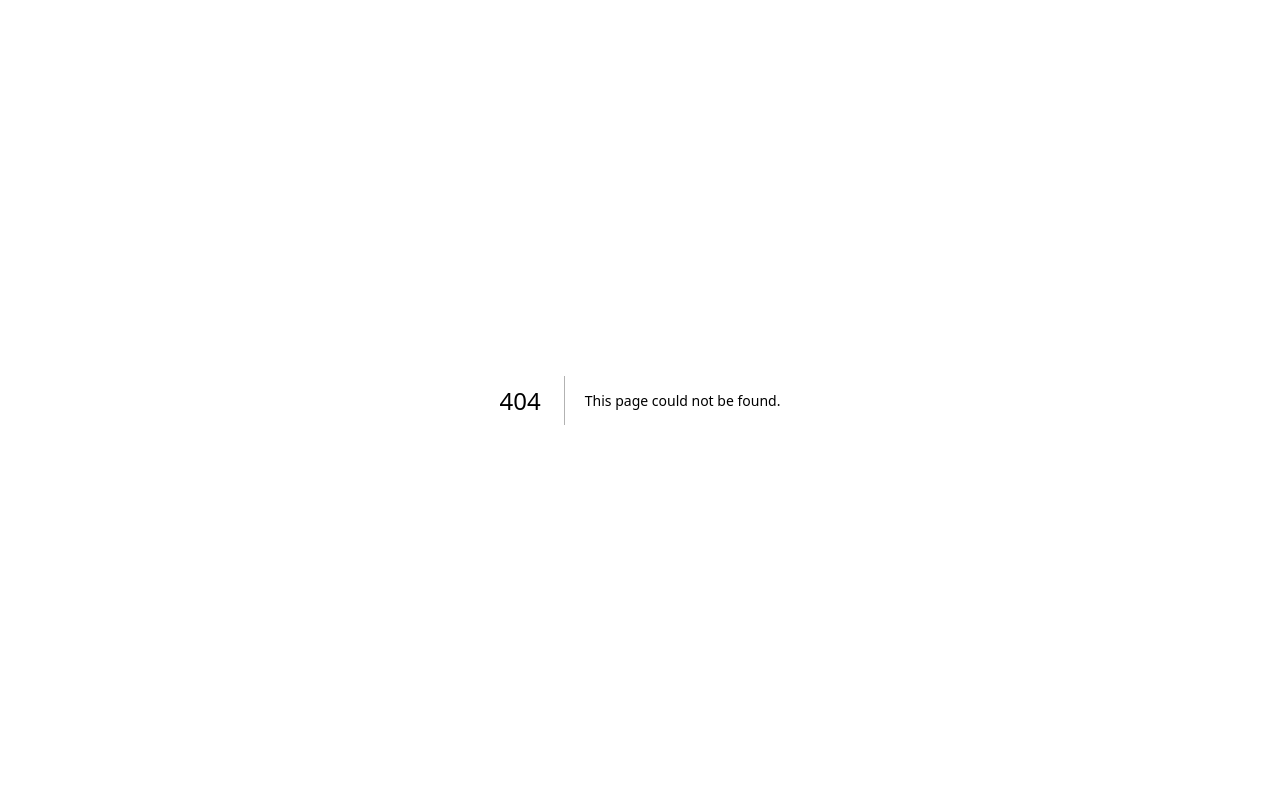
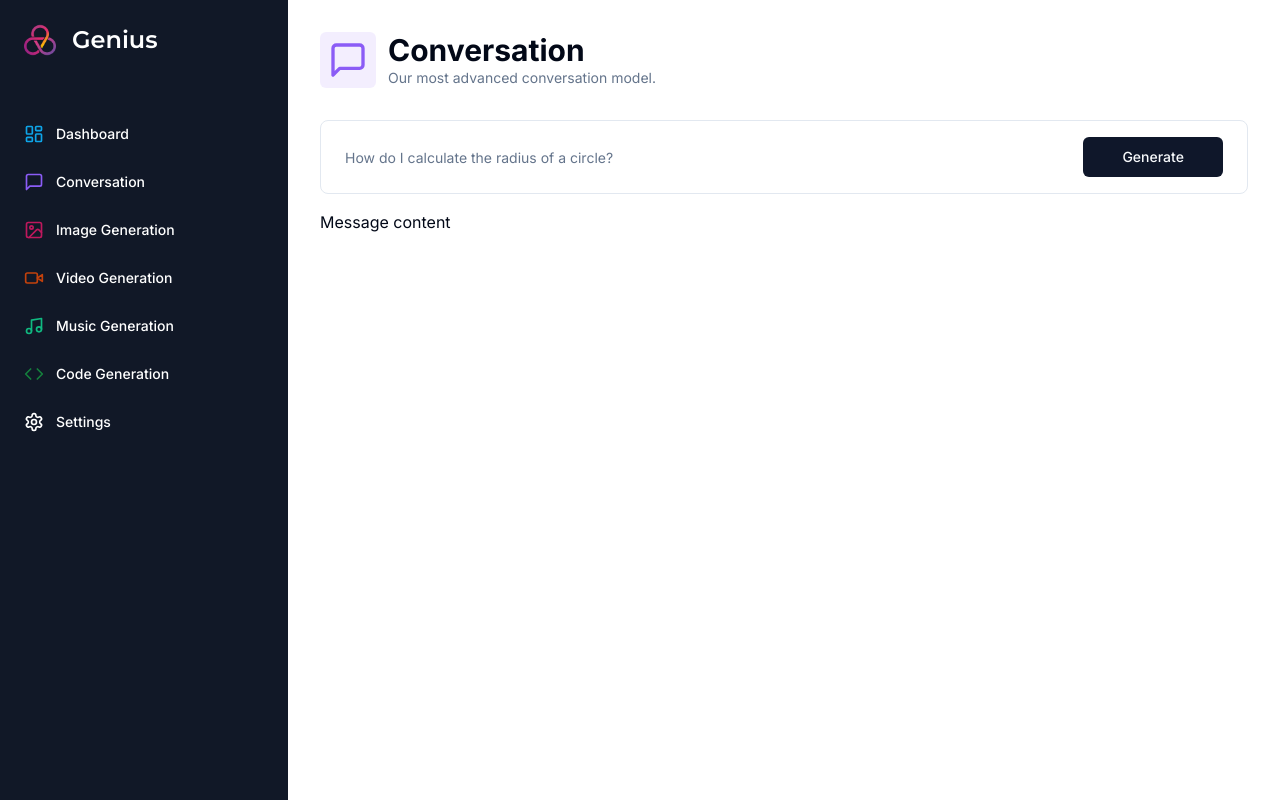
Before and after one commit to James-Adin/saas-ai-platform, a Next.js app: page /conversation in a window 1280 px wide. Before the commit this address had no page. Built offline with nearby package versions, Linux system fonts and the light colour scheme.

Commit message:
Conversation UI

```diff
--- /dev/null
+++ b/app/(dashboard)/(routes)/conversation/constants.ts
@@ -0,0 +1,7 @@
+import * as z from 'zod';
+
+export const formSchema = z.object({
+  prompt: z.string().min(1, {
+    message: 'Prompt is required.',
+  }),
+});
--- /dev/null
+++ b/app/(dashboard)/(routes)/conversation/page.tsx
@@ -0,0 +1,87 @@
+'use client';
+
+import * as z from 'zod';
+import { Heading } from '@/components/heading';
+import { MessageSquare } from 'lucide-react';
+import { useForm } from 'react-hook-form';
+import { formSchema } from './constants';
+import { zodResolver } from '@hookform/resolvers/zod';
+import { Form, FormControl, FormField, FormItem } from '@/components/ui/form';
+import { Input } from '@/components/ui/input';
+import { Button } from '@/components/ui/button';
+
+const ConversationPage = () => {
+  const form = useForm<z.infer<typeof formSchema>>({
+    resolver: zodResolver(formSchema),
+    defaultValues: {
+      prompt: '',
+    },
+  });
+
+  const isLoading = form.formState.isSubmitting;
+
+  const onSubmit = async (values: z.infer<typeof formSchema>) => {
+    console.log(values);
+  };
+
+  return (
+    <div>
+      <Heading
+        title="Conversation"
+        description="Our most advanced conversation model."
+        icon={MessageSquare}
+        iconColor="text-violet-500"
+        bgColor="bg-violet-500/10"
+      />
+
+      <div className="px-4 lg:px-8">
+        <div>
+          <Form {...form}>
+            <form
+              onSubmit={form.handleSubmit(onSubmit)}
+              className="
+                rounded-lg
+                border
+                w-full
+                p-4
+                px-3
+                md:px-6
+                focus-within:shadow-sm
+                grid
+                grid-cols-12
+                gap-2
+              "
+            >
+              <FormField
+                name="prompt"
+                render={({ field }) => (
+                  <FormItem className="col-span-12 lg:col-span-10">
+                    <FormControl className="m-0 p-0">
+                      <Input
+                        className="border-0 outline-none focus-visible:ring-0 focus-visible:ring-transparent"
+                        disabled={isLoading}
+                        placeholder="How do I calculate the radius of a circle?"
+                        {...field}
+                      />
+                    </FormControl>
+                  </FormItem>
+                )}
+              />
+              <Button
+                className="col-span-12 lg:col-span-2 w-full"
+                type="submit"
+                disabled={isLoading}
+                size="icon"
+              >
+                Generate
+              </Button>
+            </form>
+          </Form>
+        </div>
+        <div className="space-y-4 mt-4">Message content</div>
+      </div>
+    </div>
+  );
+};
+
+export default ConversationPage;
--- /dev/null
+++ b/components/heading.tsx
@@ -0,0 +1,34 @@
+//import {LucidIcon} from "lucide-react"
+
+//import { Icon } from "lucide-react";
+import { cn } from '@/lib/utils';
+
+interface HeadingProps {
+  title: string;
+  description: string;
+  icon: any;
+  iconColor?: string;
+  bgColor?: string;
+}
+
+export const Heading = ({
+  title,
+  description,
+  icon: Icon,
+  iconColor,
+  bgColor,
+}: HeadingProps) => {
+  return (
+    <>
+      <div className="px-4 lg:px-8 flex items-center gap-x-3 mb-8">
+        <div className={cn('p-2 w-fit rounded-md', bgColor)}>
+          <Icon className={cn('w-10 h-10', iconColor)} />
+        </div>
+        <div>
+          <h2 className="text-3xl font-bold">{title}</h2>
+          <p className="text-sm text-muted-foreground">{description}</p>
+        </div>
+      </div>
+    </>
+  );
+};
--- /dev/null
+++ b/components/ui/form.tsx
@@ -0,0 +1,176 @@
+import * as React from "react"
+import * as LabelPrimitive from "@radix-ui/react-label"
+import { Slot } from "@radix-ui/react-slot"
+import {
+  Controller,
+  ControllerProps,
+  FieldPath,
+  FieldValues,
+  FormProvider,
+  useFormContext,
+} from "react-hook-form"
+
+import { cn } from "@/lib/utils"
+import { Label } from "@/components/ui/label"
+
+const Form = FormProvider
+
+type FormFieldContextValue<
+  TFieldValues extends FieldValues = FieldValues,
+  TName extends FieldPath<TFieldValues> = FieldPath<TFieldValues>
+> = {
+  name: TName
+}
+
+const FormFieldContext = React.createContext<FormFieldContextValue>(
+  {} as FormFieldContextValue
+)
+
+const FormField = <
+  TFieldValues extends FieldValues = FieldValues,
+  TName extends FieldPath<TFieldValues> = FieldPath<TFieldValues>
+>({
+  ...props
+}: ControllerProps<TFieldValues, TName>) => {
+  return (
+    <FormFieldContext.Provider value={{ name: props.name }}>
+      <Controller {...props} />
+    </FormFieldContext.Provider>
+  )
+}
+
+const useFormField = () => {
+  const fieldContext = React.useContext(FormFieldContext)
+  const itemContext = React.useContext(FormItemContext)
+  const { getFieldState, formState } = useFormContext()
+
+  const fieldState = getFieldState(fieldContext.name, formState)
+
+  if (!fieldContext) {
+    throw new Error("useFormField should be used within <FormField>")
+  }
+
+  const { id } = itemContext
+
+  return {
+    id,
+    name: fieldContext.name,
+    formItemId: `${id}-form-item`,
+    formDescriptionId: `${id}-form-item-description`,
+    formMessageId: `${id}-form-item-message`,
+    ...fieldState,
+  }
+}
+
+type FormItemContextValue = {
+  id: string
+}
+
+const FormItemContext = React.createContext<FormItemContextValue>(
+  {} as FormItemContextValue
+)
+
+const FormItem = React.forwardRef<
+  HTMLDivElement,
+  React.HTMLAttributes<HTMLDivElement>
+>(({ className, ...props }, ref) => {
+  const id = React.useId()
+
+  return (
+    <FormItemContext.Provider value={{ id }}>
+      <div ref={ref} className={cn("space-y-2", className)} {...props} />
+    </FormItemContext.Provider>
+  )
+})
+FormItem.displayName = "FormItem"
+
+const FormLabel = React.forwardRef<
+  React.ElementRef<typeof LabelPrimitive.Root>,
+  React.ComponentPropsWithoutRef<typeof LabelPrimitive.Root>
+>(({ className, ...props }, ref) => {
+  const { error, formItemId } = useFormField()
+
+  return (
+    <Label
+      ref={ref}
+      className={cn(error && "text-destructive", className)}
+      htmlFor={formItemId}
+      {...props}
+    />
+  )
+})
+FormLabel.displayName = "FormLabel"
+
+const FormControl = React.forwardRef<
+  React.ElementRef<typeof Slot>,
+  React.ComponentPropsWithoutRef<typeof Slot>
+>(({ ...props }, ref) => {
+  const { error, formItemId, formDescriptionId, formMessageId } = useFormField()
+
+  return (
+    <Slot
+      ref={ref}
+      id={formItemId}
+      aria-describedby={
+        !error
+          ? `${formDescriptionId}`
+          : `${formDescriptionId} ${formMessageId}`
+      }
+      aria-invalid={!!error}
+      {...props}
+    />
+  )
+})
+FormControl.displayName = "FormControl"
+
+const FormDescription = React.forwardRef<
+  HTMLParagraphElement,
+  React.HTMLAttributes<HTMLParagraphElement>
+>(({ className, ...props }, ref) => {
+  const { formDescriptionId } = useFormField()
+
+  return (
+    <p
+      ref={ref}
+      id={formDescriptionId}
+      className={cn("text-sm text-muted-foreground", className)}
+      {...props}
+    />
+  )
+})
+FormDescription.displayName = "FormDescription"
+
+const FormMessage = React.forwardRef<
+  HTMLParagraphElement,
+  React.HTMLAttributes<HTMLParagraphElement>
+>(({ className, children, ...props }, ref) => {
+  const { error, formMessageId } = useFormField()
+  const body = error ? String(error?.message) : children
+
+  if (!body) {
+    return null
+  }
+
+  return (
+    <p
+      ref={ref}
+      id={formMessageId}
+      className={cn("text-sm font-medium text-destructive", className)}
+      {...props}
+    >
+      {body}
+    </p>
+  )
+})
+FormMessage.displayName = "FormMessage"
+
+export {
+  useFormField,
+  Form,
+  FormItem,
+  FormLabel,
+  FormControl,
+  FormDescription,
+  FormMessage,
+  FormField,
+}
--- /dev/null
+++ b/components/ui/input.tsx
@@ -0,0 +1,25 @@
+import * as React from "react"
+
+import { cn } from "@/lib/utils"
+
+export interface InputProps
+  extends React.InputHTMLAttributes<HTMLInputElement> {}
+
+const Input = React.forwardRef<HTMLInputElement, InputProps>(
+  ({ className, type, ...props }, ref) => {
+    return (
+      <input
+        type={type}
+        className={cn(
+          "flex h-10 w-full rounded-md border border-input bg-background px-3 py-2 text-sm ring-offset-background file:border-0 file:bg-transparent file:text-sm file:font-medium placeholder:text-muted-foreground focus-visible:outline-none focus-visible:ring-2 focus-visible:ring-ring focus-visible:ring-offset-2 disabled:cursor-not-allowed disabled:opacity-50",
+          className
+        )}
+        ref={ref}
+        {...props}
+      />
+    )
+  }
+)
+Input.displayName = "Input"
+
+export { Input }
--- /dev/null
+++ b/components/ui/label.tsx
@@ -0,0 +1,26 @@
+"use client"
+
+import * as React from "react"
+import * as LabelPrimitive from "@radix-ui/react-label"
+import { cva, type VariantProps } from "class-variance-authority"
+
+import { cn } from "@/lib/utils"
+
+const labelVariants = cva(
+  "text-sm font-medium leading-none peer-disabled:cursor-not-allowed peer-disabled:opacity-70"
+)
+
+const Label = React.forwardRef<
+  React.ElementRef<typeof LabelPrimitive.Root>,
+  React.ComponentPropsWithoutRef<typeof LabelPrimitive.Root> &
+    VariantProps<typeof labelVariants>
+>(({ className, ...props }, ref) => (
+  <LabelPrimitive.Root
+    ref={ref}
+    className={cn(labelVariants(), className)}
+    {...props}
+  />
+))
+Label.displayName = LabelPrimitive.Root.displayName
+
+export { Label }
--- a/package.json
+++ b/package.json
@@ -10,7 +10,9 @@
   },
   "dependencies": {
     "@clerk/nextjs": "^4.24.2",
+    "@hookform/resolvers": "^3.3.1",
     "@radix-ui/react-dialog": "^1.0.5",
+    "@radix-ui/react-label": "^2.0.2",
     "@radix-ui/react-slot": "^1.0.2",
     "class-variance-authority": "^0.7.0",
     "clsx": "^2.0.0",
@@ -18,8 +20,10 @@
     "next": "latest",
     "react": "latest",
     "react-dom": "latest",
+    "react-hook-form": "^7.46.2",
     "tailwind-merge": "^1.14.0",
-    "tailwindcss-animate": "^1.0.7"
+    "tailwindcss-animate": "^1.0.7",
+    "zod": "^3.22.2"
   },
   "devDependencies": {
     "@types/node": "latest",
```
Also changed, not shown: 1 other file (tests, documents, lock files or other folders).
